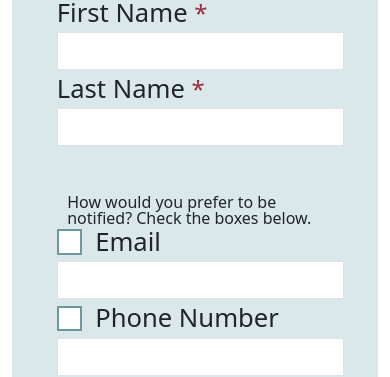
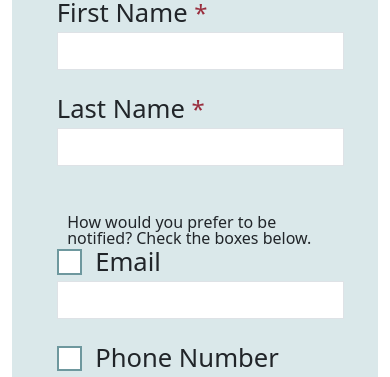
Before and after one commit to JohnnyCodeCache/LightF_FE_Ang, an Angular app: page / in a window 390 px wide. Shown: the part 162-539 px from the top of the page. Built offline with nearby package versions, Linux system fonts and the light colour scheme; no server answers.

Commit message:
fixed some bootstrap spacing

```diff
--- a/src/app/noticeform/noticeform.component.css
+++ b/src/app/noticeform/noticeform.component.css
@@ -76,7 +76,5 @@
 
 .APIMessage {
     font-size: 1.4rem;
-    line-height: 1rem;
-
     color: #25893e;
 }
--- a/src/app/noticeform/noticeform.component.html
+++ b/src/app/noticeform/noticeform.component.html
@@ -25,8 +25,12 @@
                           }
                         </div>
                         }
-                      </div>
+                    </div>
+                    <div class="d-block d-sm-block d-md-none d-lg-none d-xl-none" style="height: 20px;"></div>
                 </div>
+
+
+
                 <div class="col-sm-12 col-md-6">
                     <div class="form-group">
                         <label>Last Name <span class="req">*</span></label>
@@ -79,6 +83,7 @@
                         </div>
                         }
                     </div>
+                    <div class="d-block d-sm-block d-md-none d-lg-none d-xl-none" style="height: 20px;"></div>
                 </div>
 
                 <div class="col-sm-12 col-md-6">
```
